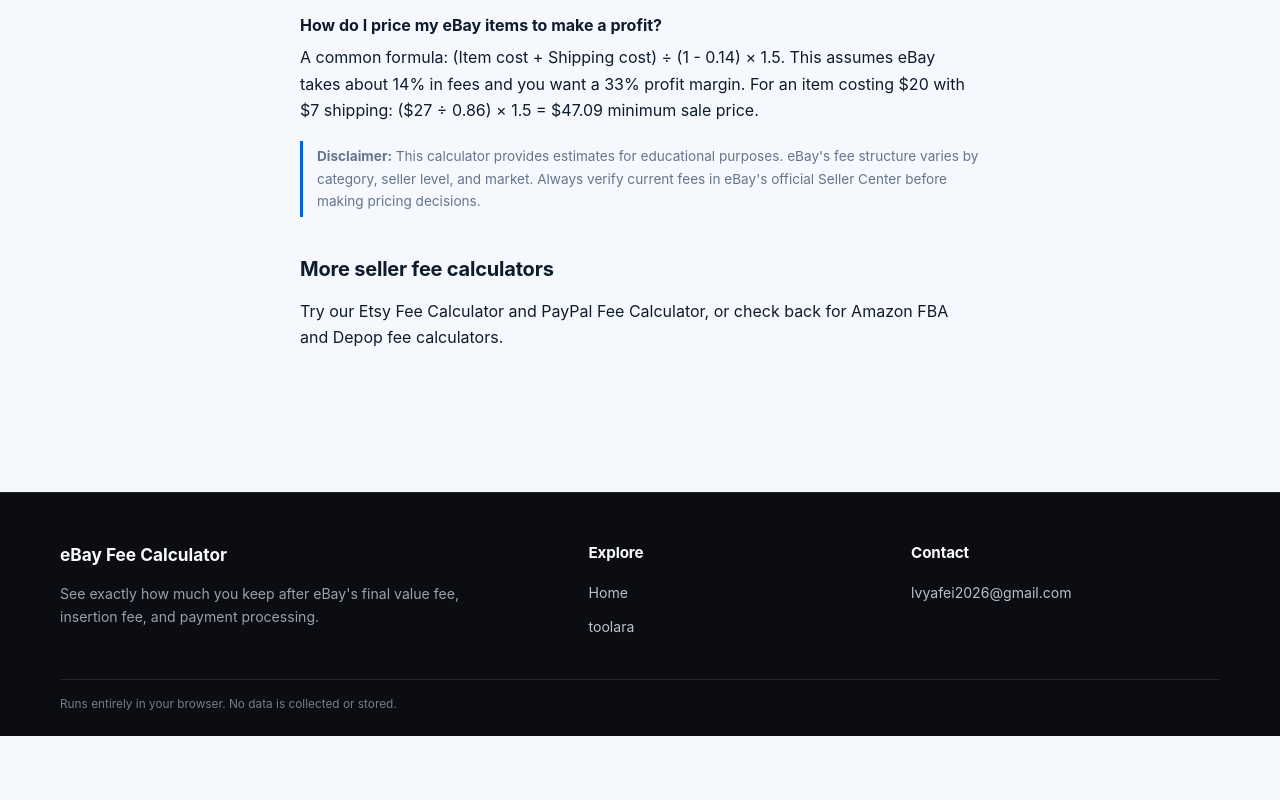
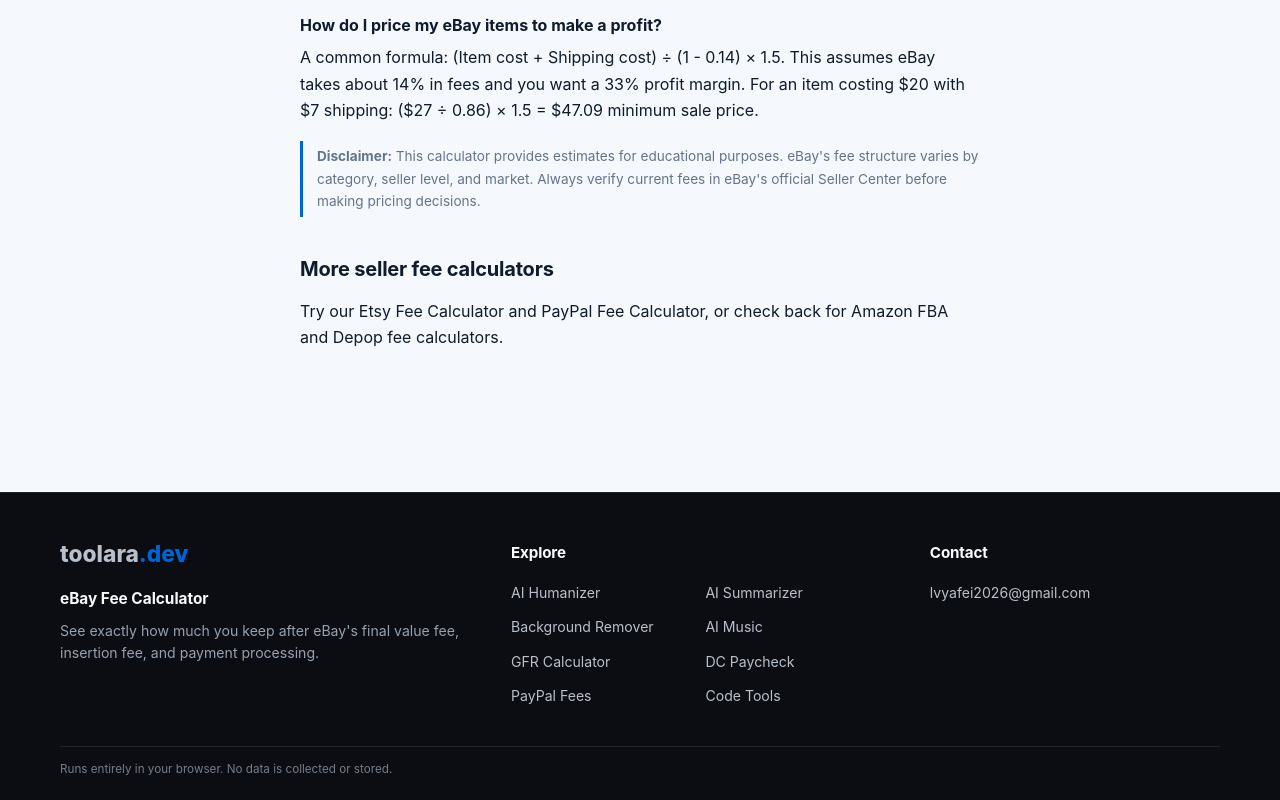
Before and after one commit to lvyafei2026-coder/ebay-fee-calculator, a plain HTML site: page index.html in a window 1280 px wide. Shown: the part 2268-3068 px from the top of the page. Before the commit the page ends 3004 px from the top, so only its background shows below. Drawn offline with Linux system fonts and the light colour scheme.

Commit message:
Polish branded Explore footers

```diff
--- a/css/style.css
+++ b/css/style.css
@@ -148,15 +148,18 @@
 
 .site-footer { margin-top: 64px !important; padding: 48px 24px 22px !important; background: #0b0d12 !important; border-top: 1px solid rgba(255,255,255,0.08) !important; color: #a6adbb !important; text-align: left !important; font-size: 0.88rem !important; line-height: 1.6; }
 .site-footer-inner { max-width: 1160px; margin: 0 auto; }
-.site-footer-grid { display: grid; grid-template-columns: minmax(0, 1.4fr) minmax(150px, 0.8fr) minmax(200px, 0.9fr); gap: 48px; }
+.site-footer-grid { display: grid; grid-template-columns: minmax(0,1.25fr) minmax(280px,1.15fr) minmax(220px,0.9fr); gap: 48px; }
 .site-footer-column { min-width: 0; }
-.site-footer-brand { display: inline-block; color: #f8fafc !important; font-size: 1.08rem; font-weight: 700; text-decoration: none; }
+.site-footer-wordmark { display: inline-flex; align-items: baseline; color: #f8fafc !important; font-size: 1.42rem; font-weight: 850; line-height: 1.15; text-decoration: none; }
+.site-footer-wordmark .tld { color: var(--accent, #3b82f6); }
+.site-footer-site-name { margin: 18px 0 0 !important; color: #f8fafc; font-size: 0.96rem; font-weight: 700; }
 .site-footer-heading { margin: 0 0 16px !important; color: #f8fafc; font-size: 0.95rem; font-weight: 650; }
-.site-footer-description { max-width: 420px; margin: 14px 0 0 !important; color: #98a1af; }
-.site-footer-nav { display: grid; justify-items: start; gap: 10px; }
+.site-footer-description { max-width: 420px; margin: 8px 0 0 !important; color: #98a1af; }
+.site-footer-links { display: grid; grid-template-columns: repeat(2,minmax(0,1fr)); gap: 12px 18px; }
+.site-footer-contact { margin: 0 !important; color: #b9c0cb; overflow-wrap: anywhere; }
 .site-footer a { color: #b9c0cb !important; text-decoration: none; }
 .site-footer a:hover { color: #fff !important; text-decoration: underline; }
-.site-footer-contact { margin: 0 !important; color: #b9c0cb; overflow-wrap: anywhere; }
-.site-footer-bottom { margin-top: 40px; padding-top: 16px; border-top: 1px solid rgba(255,255,255,0.1); color: #747d8a; font-size: 0.74rem; line-height: 1.5; }
+.site-footer-bottom { margin-top: 38px; padding-top: 14px; border-top: 1px solid rgba(255,255,255,0.1); color: #747d8a; font-size: 0.73rem; line-height: 1.5; }
 .site-footer-bottom p { margin: 0; }
-@media (max-width: 720px) { .site-footer { padding: 36px 20px 20px !important; } .site-footer-grid { grid-template-columns: 1fr; gap: 28px; } .site-footer-bottom { margin-top: 28px; } } .site-footer-nav { gap: 12px; } }
+@media (max-width: 960px) { .site-footer-grid { grid-template-columns: repeat(2,minmax(0,1fr)); gap: 34px; } .site-footer-column:first-child { grid-column: 1 / -1; } }
+@media (max-width: 760px) { .site-footer { padding: 36px 20px 20px !important; } .site-footer-grid { grid-template-columns: 1fr; gap: 28px; } .site-footer-column:first-child { grid-column: auto; } .site-footer-links { gap: 10px 14px; } .site-footer-bottom { margin-top: 28px; } }
--- a/index.html
+++ b/index.html
@@ -209,11 +209,19 @@
 <div class="site-footer-inner">
 <div class="site-footer-grid">
 <section class="site-footer-column">
-<a class="site-footer-brand" href="/"><span class="site-footer-brand" data-i18n="title">eBay Fee Calculator</span></a>
+<a class="site-footer-wordmark" href="https://toolara.dev/" aria-label="toolara.dev">toolara<span class="tld">.dev</span></a>
+<p class="site-footer-site-name" data-i18n="title">eBay Fee Calculator</p>
 <p class="site-footer-description" data-i18n="subtitle">See exactly how much you keep after eBay's final value fee, insertion fee, and payment processing.</p>
 </section>
-<section class="site-footer-column"><h2 class="site-footer-heading">Explore</h2><nav class="site-footer-nav" aria-label="Quick navigation"><a href="/" data-i18n="navHome">Home</a><a href="https://toolara.dev/">toolara</a></nav></section>
-<section class="site-footer-column"><h2 class="site-footer-heading">Contact</h2><a href="mailto:lvyafei2026@gmail.com">lvyafei2026@gmail.com</a></section>
+<section class="site-footer-column"><h2 class="site-footer-heading">Explore</h2><nav class="site-footer-links" aria-label="Explore sites"><a href="https://humanize.toolara.dev/">AI Humanizer</a>
+<a href="https://summarize.toolara.dev/">AI Summarizer</a>
+<a href="https://background.toolara.dev/">Background Remover</a>
+<a href="https://music.toolara.dev/">AI Music</a>
+<a href="https://gfr.toolara.dev/">GFR Calculator</a>
+<a href="https://dc-pay.toolara.dev/">DC Paycheck</a>
+<a href="https://paypal.toolara.dev/">PayPal Fees</a>
+<a href="https://devtools.toolara.dev/">Code Tools</a></nav></section>
+<section class="site-footer-column"><h2 class="site-footer-heading">Contact</h2><p class="site-footer-contact"><a href="mailto:lvyafei2026@gmail.com">lvyafei2026@gmail.com</a></p></section>
 </div>
 <div class="site-footer-bottom"><p class="site-footer-privacy" data-i18n="footer">Runs entirely in your browser. No data is collected or stored.</p></div>
 </div>
```
Also changed, not shown: zh/index.html (+11 -3 lines).
